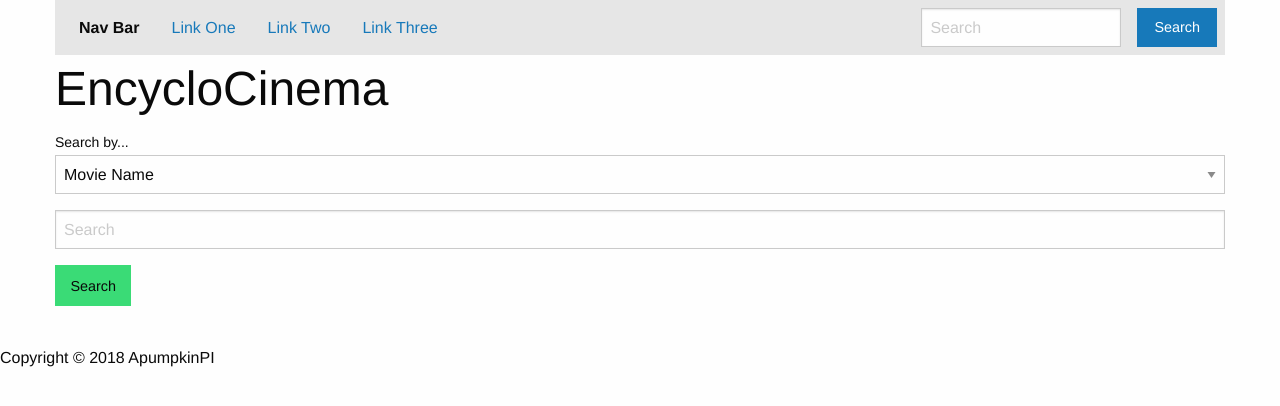
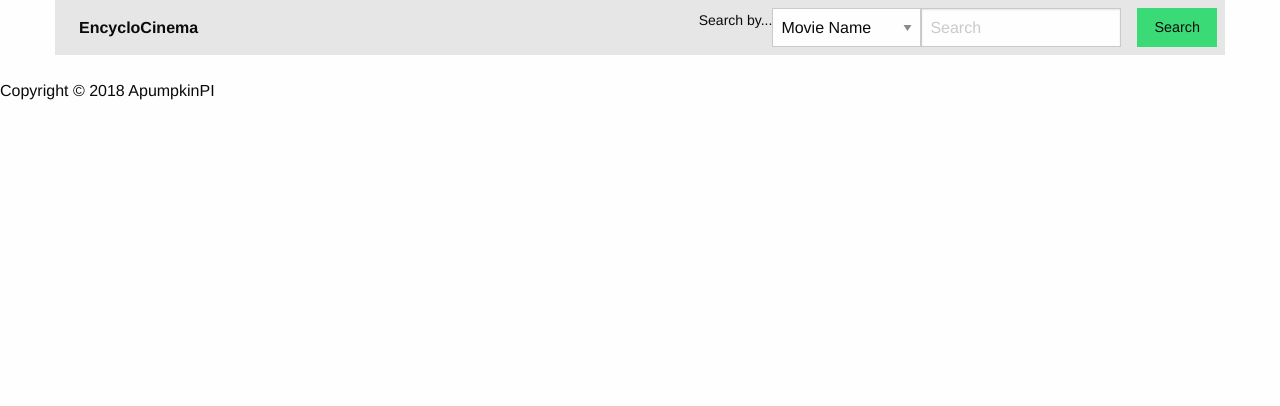
Before and after one commit to AntonDanylenko/ApumpkinPI, a Flask app: page / in a window 1280 px wide. Shown: the top 406 px of the page. Run offline with Flask 2, Linux system fonts and the light colour scheme; some libraries are stand-ins or nearby versions.

Commit message:
Simplified homepage into a navbar// trying to figure out how to change color of navbar

```diff
--- /dev/null
+++ b/_settings.scss
@@ -0,0 +1 @@
+$topbar-background: $black;
--- a/templates/homepage.html
+++ b/templates/homepage.html
@@ -6,21 +6,25 @@
      <div class="top-bar">
         <div class="top-bar-left">
           <ul class ="menu">
-            <li class="menu-text" data-magellan>Nav Bar</li>
-            <li><a href="#">Link One</a></li>
-            <li><a href="#">Link Two</a></li>
-            <li><a href="#">Link Three</a></li>
+            <li class="menu-text" data-magellan>EncycloCinema</li>
           </ul>
         </div>
         <div class="top-bar-right">
           <ul class="menu">
-            <li><input type="search" placeholder="Search"></li>
-            <li><button type="button" class="button">Search</button></li>
+            <li><label>Search by...  </label></li>
+            <li><select name="choice">
+                <option value="name">Movie Name</option>
+                <option value="date">Date of Release</option>
+                <option value="cast">Cast Member</option>
+                <option value="genre">Genre</option>
+              </select></li>
+            <li><input type="text" placeholder="Search" /></li>
+            <li><a href="#" class="success button">Search</a></li>
           </ul>
         </div>
       </div>
   </div>
-  <div>
+  <!--<div>
     <div class="large-12 cell">
       <h1>EncycloCinema</h1>
     </div>
@@ -41,6 +45,6 @@
         </div>
       </div>
     </form>
-  </div>
+  </div>-->
 </div>
 {% endblock %}
```
